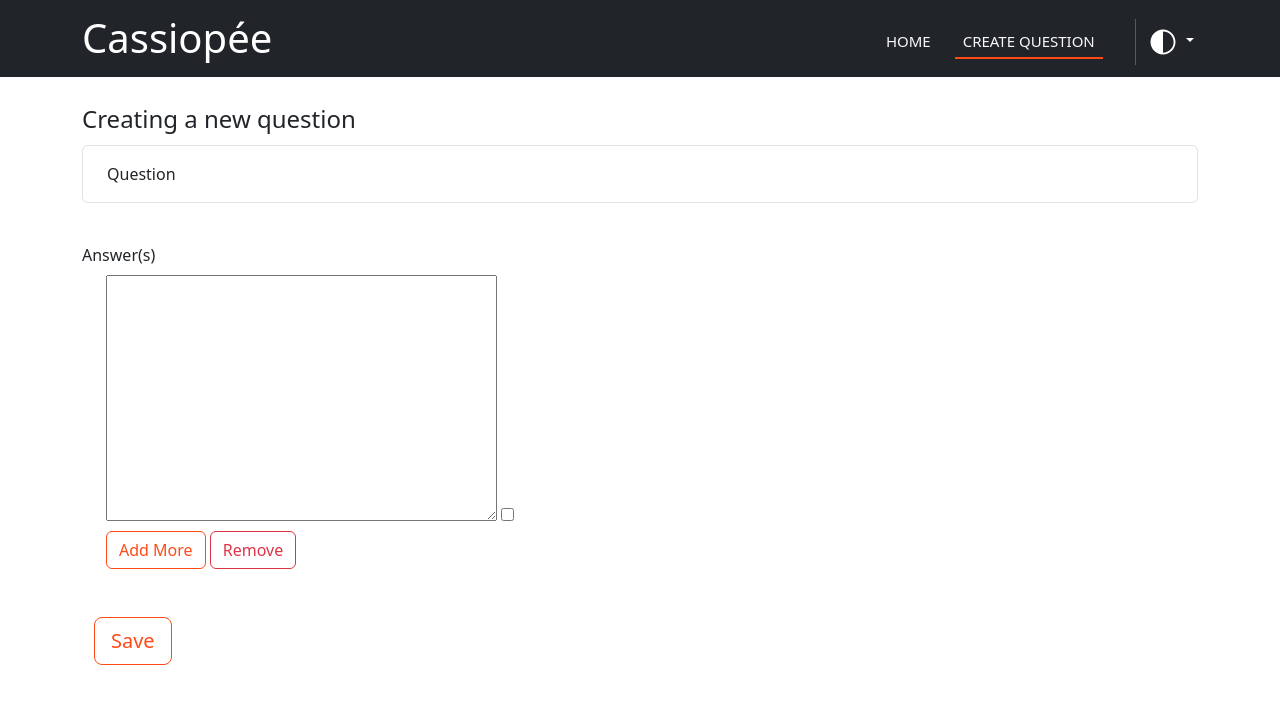
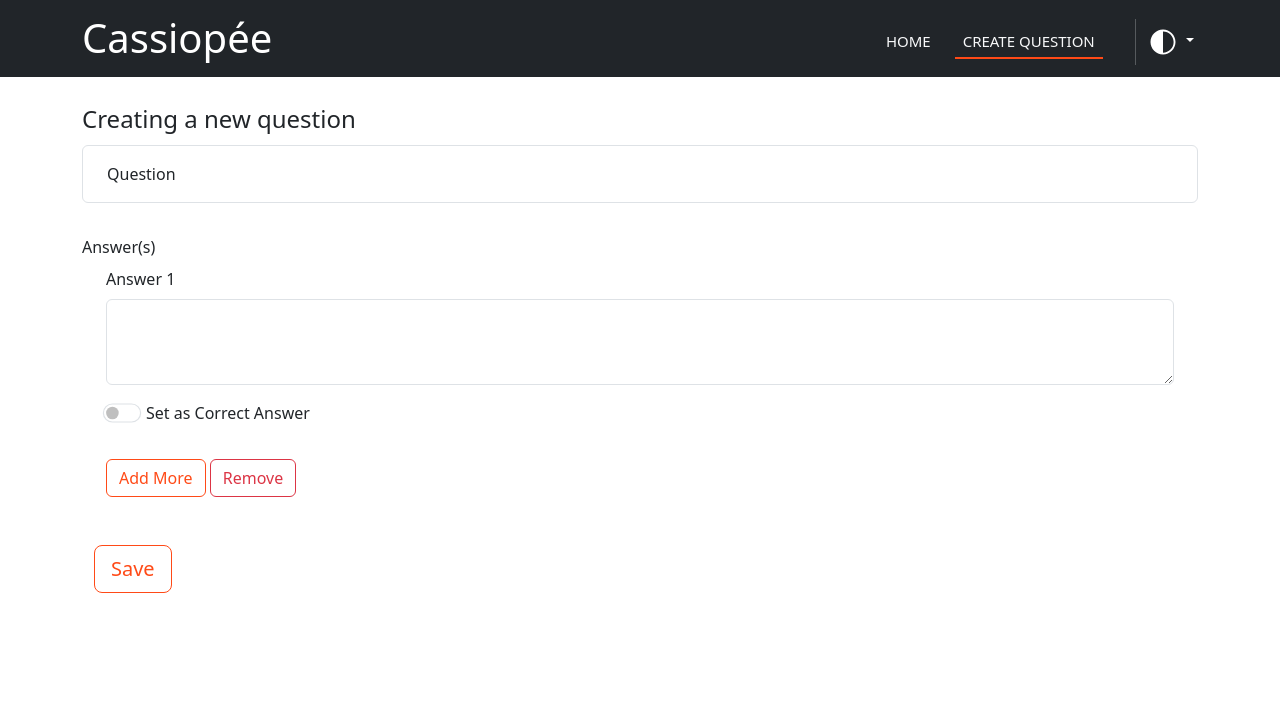
Before and after one commit to xPlume/QDET-App, a Django app: page /create/ in a window 1280 px wide. Shown: the top 704 px of the page. Run offline with Django 5.2, Linux system fonts and the light colour scheme.

Commit message:
Modelformset for answers, with not too ugly UI

```diff
--- a/Project/directory/templates/directory/create.html
+++ b/Project/directory/templates/directory/create.html
@@ -42,37 +42,43 @@
 
 			<!-- Answer(s) -->
 			{{ answer_formset.management_form }}
-			<label class="form-label mt-4">Answer(s)</label>
+			<label class="form-label mt-3">Answer(s)</label>
 
 			<div class="px-4" id="answer-formset-container">
-			<!-- Render each form in the formset -->
-			{% for form in answer_formset %}
-					<div class="formset-form">
+
+				{% for form in answer_formset %}
+					<div class="formset-form mb-4 pb-2">
+
 						{{ form.id }}
-						{{ form.answer }}
-						{{ form.is_correct }}
+
+						<!-- Text Area -->
+						<div class="mb-3">
+							<label for="{{ form.answer.id_for_label }}" class="form-label answer-label">Answer</label>
+							<textarea name="{{ form.answer.html_name }}" id="{{ form.answer.id_for_label }}" class="form-control" rows="3">{{ form.answer.value|default_if_none:"" }}</textarea>
+						</div>
+
+						<!-- Correct Answer -->
+						<div class="form-check form-switch mt-2">
+							<input class="form-check-input" name="{{ form.is_correct.html_name }}" id="{{ form.is_correct.id_for_label }}" type="checkbox" {% if form.is_correct.value %}checked{% endif %} style="transform: scale(1.2);">
+							<label class="form-check-label" for="{{ form.is_correct.id_for_label }}">Set as Correct Answer</label>
+						</div>
+
 					</div>
 				{% endfor %}
 			</div>
 
-			<!-- Button to add a new form -->
-			<div class="mt-1 px-4">
+			<!-- Button to add a new answer -->
+			<div class="mt-3 px-4">
 				<button type="button" class="btn btn-outline-primary" id="add-answer">Add More</button>
 				<button type="button" class="btn btn-outline-danger" id="remove-answer">Remove</button>
 			</div>
 
-			<!-- Correct Answer Select
-			<div class="form-check form-switch mt-2">
-				<input class="form-check-input" name="is_correct" type="checkbox" style="transform: scale(1.5);">
-				<label class="form-check-label ms-2" for="flexSwitchCheckDefault">Select as Correct Answer</label>
-			</div> -->
-
-
-
 
 			<!-- Submit button -->
-			<div class="container">
+			<div class="container mb-5">
 				<button type="submit" class="btn btn-lg btn-outline-primary mt-5">Save</button>
+			</div>
+
 		</div>
 
 	</form>
@@ -90,32 +96,48 @@
 
 		let formNum = formContainer.children.length;
 
-		// Adding a new answer
+		// Making the Answer conter (Answer 1, Answer 2...) work
+		function updateAnswerLabels() {
+			document.querySelectorAll('#answer-formset-container .formset-form')
+			.forEach((form, index) => {
+				const label = form.querySelector('.answer-label');
+				if (label) {
+					label.textContent = `Answer ${index + 1}`;
+				}
+			});
+		}
+
+		// Adding a new answer box
 		addBtn.addEventListener('click', function () {
 			const newForm = formContainer.children[0].cloneNode(true);
 			const formRegex = RegExp(`answers-(\\d+)-`, 'g');
 
 			newForm.innerHTML = newForm.innerHTML.replace(formRegex, `answers-${formNum}-`);
 
-			// clear values
 			newForm.querySelectorAll('input, textarea').forEach(el => {
-					if (el.type === 'checkbox') el.checked = false;
+				if (el.type === 'checkbox') el.checked = false;
 				else el.value = '';
 			});
 
 			formContainer.appendChild(newForm);
 			totalForms.value = ++formNum;
+			updateAnswerLabels();
 		});
 
-		// Removing a field
+
+		// Removing an answer box
 		removeBtn.addEventListener('click', function () {
 			if (formNum > 1) {
-				formContainer.removeChild(formContainer.lastElementChild);
-				totalForms.value = --formNum;
+			formContainer.removeChild(formContainer.lastElementChild);
+			totalForms.value = --formNum;
+			updateAnswerLabels();
 			} else {
-				alert("You need at least one answer.");
+				alert("You need to keep at least one answer.");
 			}
 		});
+
+		// Ensure correct numbering on initial load
+		updateAnswerLabels();
 	});
 	</script>
 
--- a/Project/directory/views/create.py
+++ b/Project/directory/views/create.py
@@ -3,7 +3,7 @@ from django.contrib import messages
 
 
 from directory.models import Question, Answer
-from directory.forms import QuestionForm, AnswerForm
+from directory.forms import QuestionForm
 
 from django.forms import modelformset_factory
 
@@ -11,6 +11,8 @@ from django.forms import modelformset_factory
 def create(request):
 
 	AnswerFormSet = modelformset_factory(Answer, fields=['answer', 'is_correct'], extra=1)
+	prefix = "answers"
+
 
 	if request.method == 'POST':
 
@@ -51,6 +53,7 @@ def create(request):
 	context = {
 		"new_question_form": new_question_form,
 		"answer_formset": answer_formset,
+		"prefix": prefix,
 	}
 
 	return render(request, template_name, context)
```
Also changed, not shown: Project/db.sqlite3.
